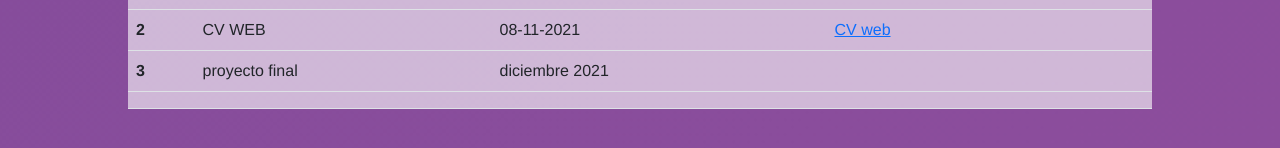
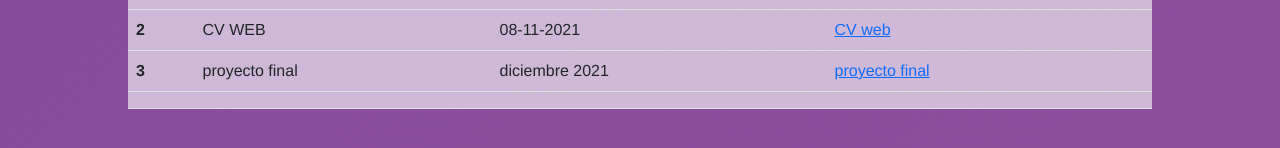
Before and after one commit to manuel-guz/DigitalHouse-course, a plain HTML site: page index.html in a window 1280 px wide. Shown: the part 268-416 px from the top of the page. Drawn offline with nearby package versions, Linux system fonts and the light colour scheme.

Commit message:
Update index.html

```diff
--- a/index.html
+++ b/index.html
@@ -47,7 +47,7 @@
         <th scope="row">3</th>
         <td>proyecto final</td>
         <td>diciembre 2021</td>
-        <td><a href="./FRONT-END-1/Proyecto-Final/index.html"></a></td>
+        <td><a href="./FRONT-END-1/Proyecto-Final/index.html">proyecto final</a></td>
       </tr>
       <tr>
         <th scope="row"></th>
```
